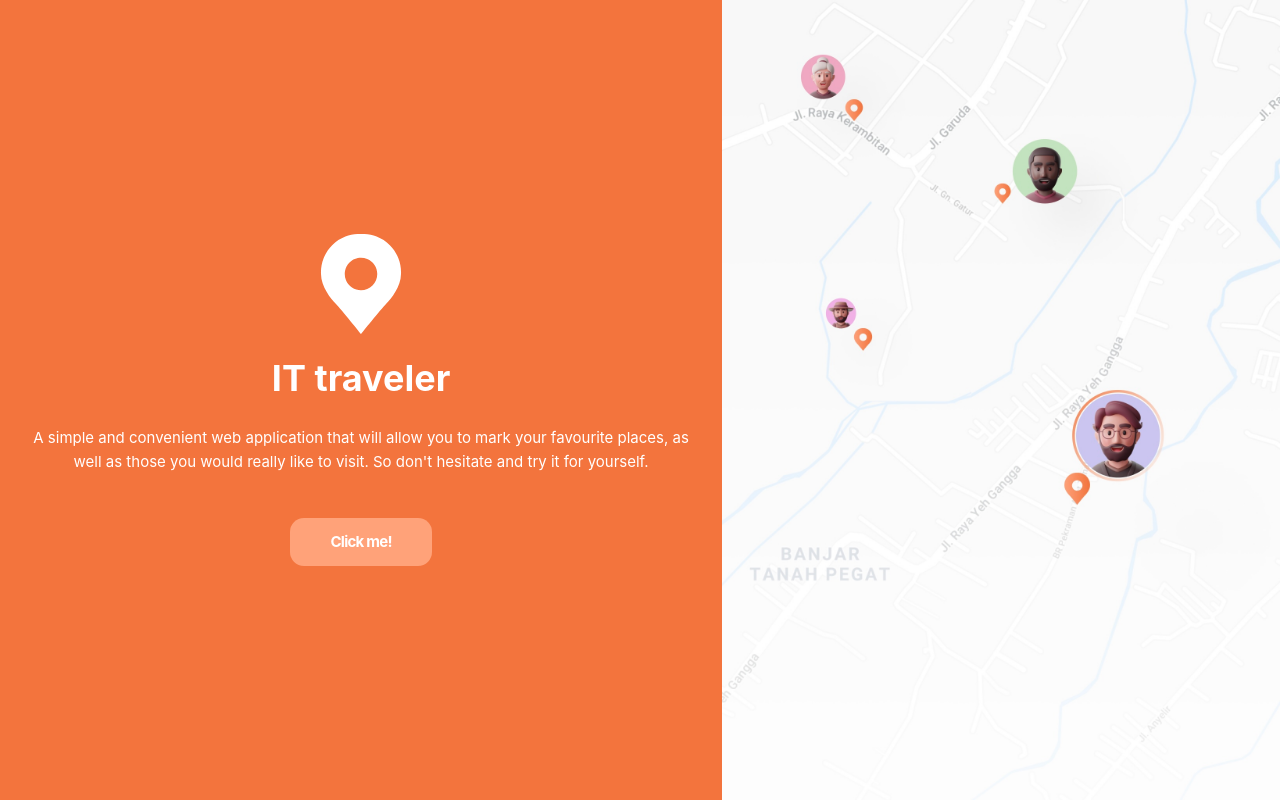
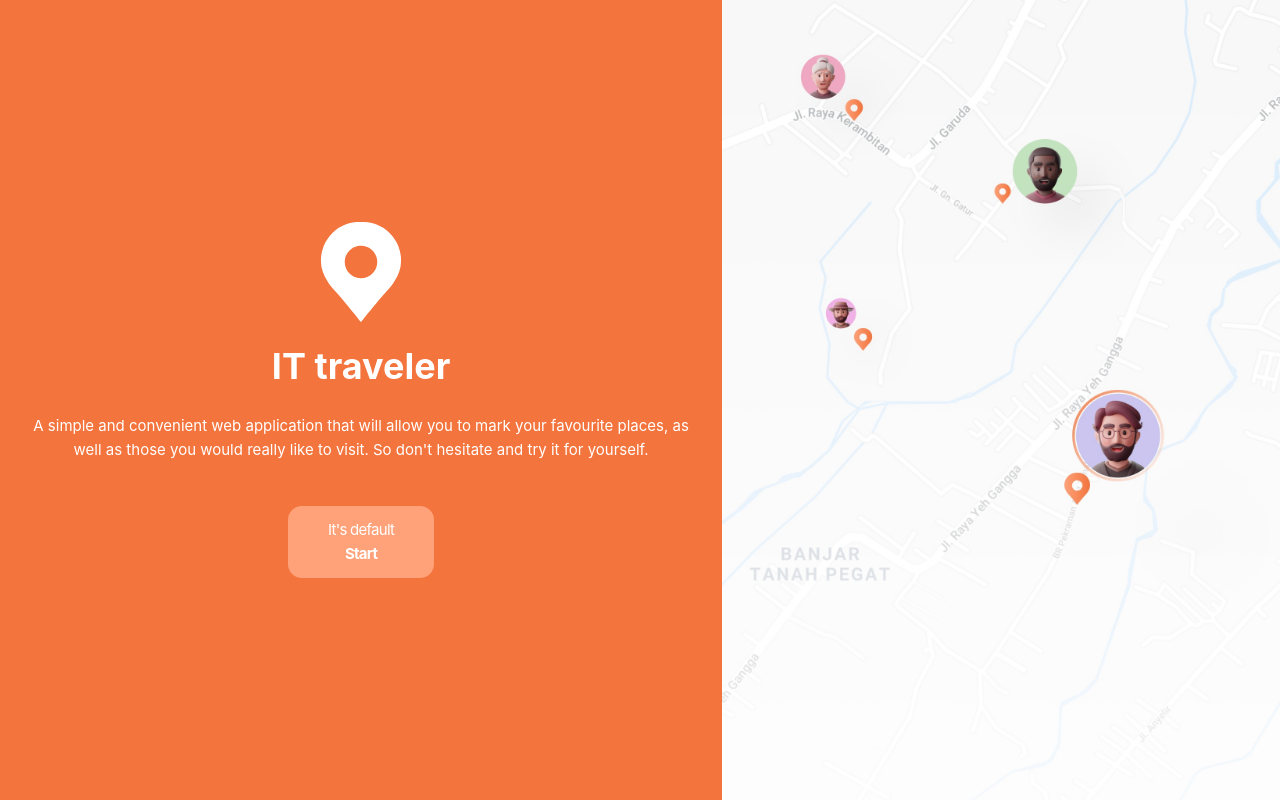
Before and after one commit to Kaliuzhnyi-Nazariy/it-traveler, a Vue app: page / in a window 1280 px wide. Built offline with nearby package versions, Linux system fonts and the light colour scheme.

Commit message:
add slot to button

```diff
--- a/src/App.vue
+++ b/src/App.vue
@@ -1,23 +1,7 @@
 <script setup>
-import IButton from './components/IButton/IButton.vue'
+import HomepageView from './views/HomepageView.vue'
 </script>
 
 <template>
-  <main class="flex h-screen">
-    <section class="flex-1 flex justify-center items-center px-5 bg-primary">
-      <div class="text-white text-center">
-        <img src="./assets/img/map-pin.svg" alt="" class="inline mb-6" />
-        <h1 class="font-bold text-4xl mb-7">IT traveler</h1>
-        <p class="leading-6 mb-11">
-          A simple and convenient web application that will allow you to mark your favourite places,
-          as well as those you would really like to visit. So don't hesitate and try it for
-          yourself.
-        </p>
-        <IButton></IButton>
-      </div>
-    </section>
-    <section>
-      <img src="./assets/img/static-map.png" alt="" class="h-full object-cover" />
-    </section>
-  </main>
+  <HomepageView />
 </template>
--- a/src/components/IButton/IButton.vue
+++ b/src/components/IButton/IButton.vue
@@ -1,5 +1,6 @@
 <template>
   <button class="bg-[#FFA279] rounded-[14px] py-3 px-10 text-white font-bold -tracking-wider">
-    Click me!
+    <div v-if="$slots.default">It's default</div>
+    <slot>Click me!</slot>
   </button>
 </template>
--- /dev/null
+++ b/src/views/HomepageView.vue
@@ -0,0 +1,23 @@
+<script setup>
+import IButton from '../components/IButton/IButton.vue'
+</script>
+
+<template>
+  <main class="flex h-screen">
+    <section class="flex-1 flex justify-center items-center px-5 bg-primary">
+      <div class="text-white text-center">
+        <img src="../assets/img/map-pin.svg" alt="" class="inline mb-6" />
+        <h1 class="font-bold text-4xl mb-7">IT traveler</h1>
+        <p class="leading-6 mb-11">
+          A simple and convenient web application that will allow you to mark your favourite places,
+          as well as those you would really like to visit. So don't hesitate and try it for
+          yourself.
+        </p>
+        <IButton>Start</IButton>
+      </div>
+    </section>
+    <section>
+      <img src="../assets/img/static-map.png" alt="" class="h-full w-full object-cover" />
+    </section>
+  </main>
+</template>
```
Also changed, not shown: 1 other file (tests, documents, lock files or other folders).
